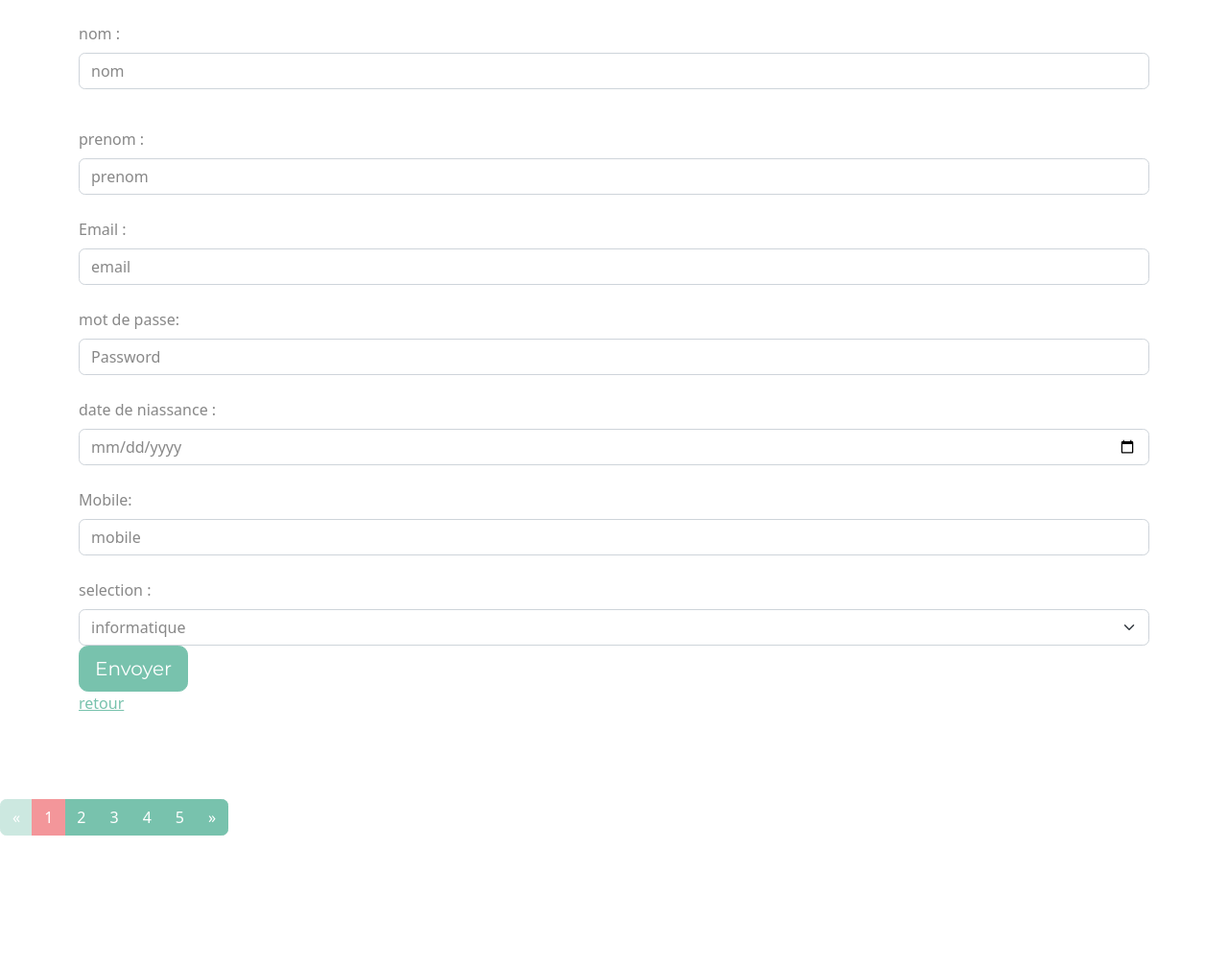
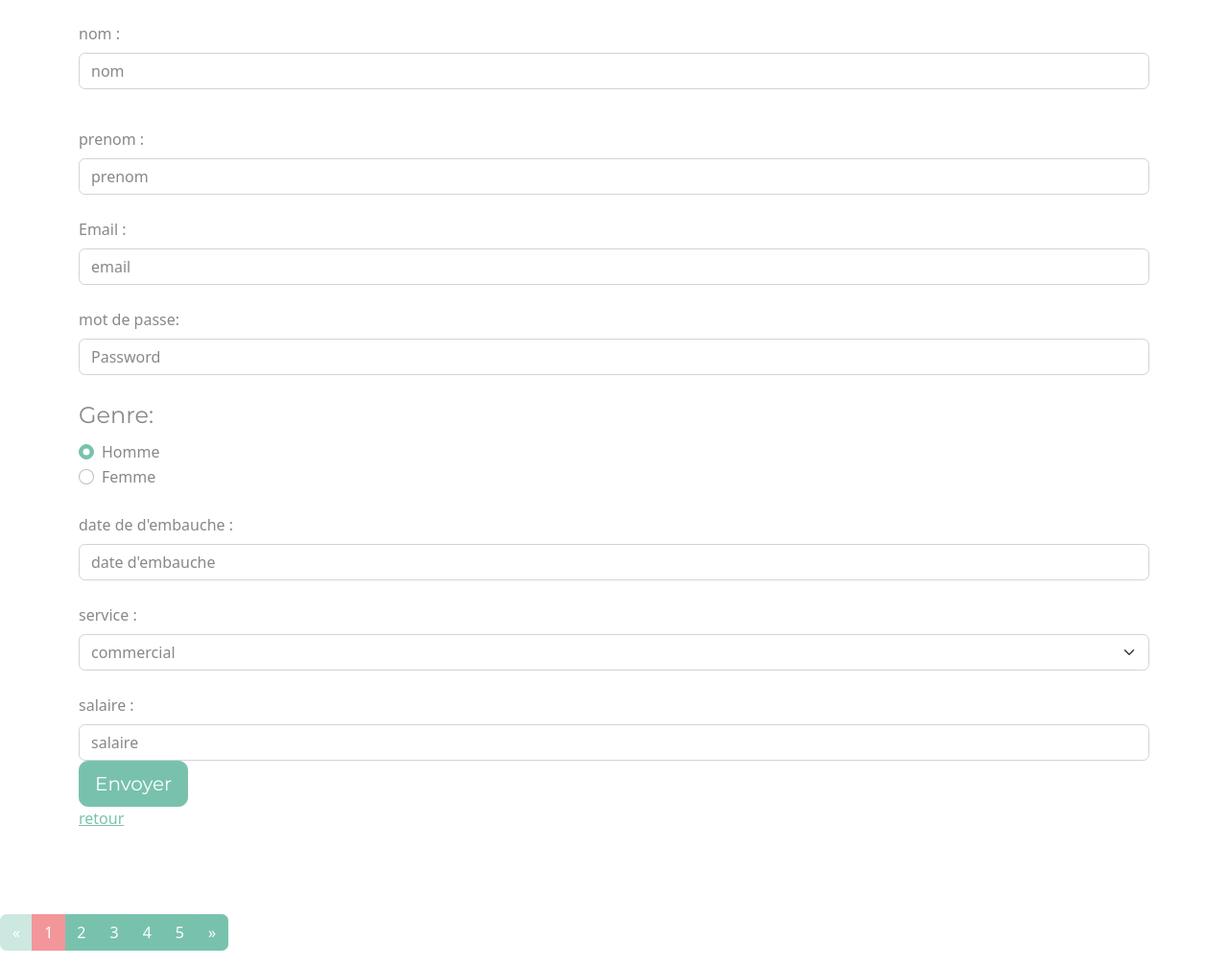
Before and after one commit to souhilaAtr/validationphp, a PHP site: page / in a window 1280 px wide. Shown: the part 57-1064 px from the top of the page at 96% size. Before the commit the page ends 928 px from the top, so only its background shows below. Run offline with PHP 8.4, Linux system fonts and the light colour scheme.

Commit message:
validation pour la base entreprise table employes

```diff
--- a/fonction.php
+++ b/fonction.php
@@ -19,6 +19,11 @@ function valideDate($date, $format = 'Y-m-d')
 function convertirstrtotime( $date){
 
     $date = strtotime($date);
-    $date = date("Y-m-d",$date);
-return $date;
+    if($date){
+        $date = date("Y-m-d",$date);return $date;
+    }else{
+        return false;
+    }
+
+
 }
--- a/index.php
+++ b/index.php
@@ -11,6 +11,7 @@ if (isset($_POST['send'])) {
     $password = $_POST['password'];
     $error = null;
     $errornom = null;
+    $salaire = $_POST['salaire'];
     if (empty($nom)) {
         $error =  '<li>Veuillez remplir le champs nom</li>';
         $errornom =  'Veuillez remplir le champs nom';
@@ -36,20 +37,27 @@ if (isset($_POST['send'])) {
         $error .= '<li>Veuillez remplir le champs email</li>';
     } elseif (!preg_match(" /^[^\W][a-zA-Z0-9_]+(\.[a-zA-Z0-9_]+)*\@[a-zA-Z0-9_]+(\.[a-zA-Z0-9_]+)*\.[a-zA-Z]{2,4}$/ ", $email)) {
         $error .= "<li>l'email n'est pas valide</li>";
-    }elseif(filter_var($email,FILTER_VALIDATE_EMAIL) === false){
+    } elseif (filter_var($email, FILTER_VALIDATE_EMAIL) === false) {
         $error .= "<li>l'email n'est pas valide</li>";
     }
 
-    if (!preg_match(" /^(\d\d){4}(\d\d)$/ ", $_POST['num'])) {
-        $error .= "<li>le numero de telephone n'est pas valide</li> ";
-    }
+    // if (!preg_match(" /^(\d\d){4}(\d\d)$/ ", $_POST['genre'])) {
+    //     $error .= "<li>le numero de telephone n'est pas valide</li> ";
+    // }
     //password
     if (empty($password)) {
         $error .= '<li>Veuillez remplir le champs mot de passe</li>';
     }
 
-    if(!valideDate(convertirstrtotime($_POST['birthd']))){
+    if (!valideDate(convertirstrtotime($_POST['jobdate']))) {
         $error .= "<li>la date n'est pas valide</li>";
+    }
+
+    if(empty($salaire)){
+
+        $error .= "<li>Veuillez remplir le champs salaire</li>";
+    }elseif(is_numeric($salaire) === false){
+       $error .= "<li>le salaire doit etre un chiffre</li>";
     }
     // var_dump($nom, $prenom);
     // ajouter un select selection dans le formulaire avec les options  informatique  maths et physique
@@ -64,7 +72,7 @@ if (isset($_POST['send'])) {
 
 
 
-// utiliser bootswatch
+    // utiliser bootswatch
     // creer un dossier entreprise (index header(navbar)  footer) index=> formulaire d'inscription ( les champs de la table employes )
     // ajouter 2 champs email et password (obligatoire)
     //email valide
@@ -132,25 +140,54 @@ if (isset($_POST['send'])) {
             </div>
 
 
+            <fieldset class="form-group">
+                <legend class="mt-4">Genre:</legend>
+                <div class="form-check">
+                    <input class="form-check-input" type="radio" name="genre" id="optionsRadios1" value="option1" checked="">
+                    <label class="form-check-label" for="optionsRadios1">
+                        Homme
+                    </label>
+                </div>
+                <div class="form-check">
+                    <input class="form-check-input" type="radio" name="genre" id="optionsRadios2" value="option2">
+                    <label class="form-check-label" for="optionsRadios2">
+                        Femme
+                    </label>
+                </div>
+
+            </fieldset>
+
             <div class="form-group">
-                <label for="exampleInputPassword1" class="form-label mt-4">date de niassance : </label>
-                <input type="date" class="form-control" placeholder="date de naissance" autocomplete="off" name="birthd">
+                <label for="exampleInputPassword1" class="form-label mt-4">date de d'embauche : </label>
+                <input type="text" class="form-control" placeholder="date d'embauche" autocomplete="off" name="jobdate">
             </div>
 
-
+            <!--
             <div class="form-group">
                 <label for="exampleInputPassword1" class="form-label mt-4">Mobile: </label>
                 <input type="tel" class="form-control" placeholder="mobile" autocomplete="off" name="num">
-            </div>
+            </div> -->
             <div class="form-group">
-                <label for="exampleSelect1" class="form-label mt-4">selection : </label>
+                <label for="exampleSelect1" class="form-label mt-4">service : </label>
                 <select class="form-select" name="selection">
-                    <option value="informatique">informatique</option>
-                    <option value="maths">maths</option>
-                    <option value="physique">physique</option>
+                    <option>commercial</option>
+                    <option>informatique</option>
+                    <option>production</option>
+                    <option>direction</option>
+                    <option>secretariat</option>
+                    <option>juridique</option>
+                    <option>comptabilite</option>
 
                 </select>
             </div>
+            <div class="form-group">
+                <label for="exampleInputEmail1" class="form-label mt-4">salaire :</label>
+                <input type="number" class="form-control" placeholder="salaire" name="salaire">
+
+
+
+            </div>
+
 
             <button class="btn btn-lg btn-primary" type="submit" name="send">Envoyer</button>
 
```
